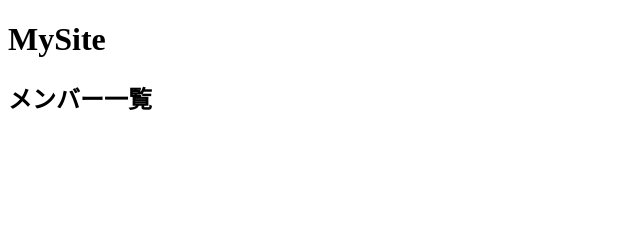
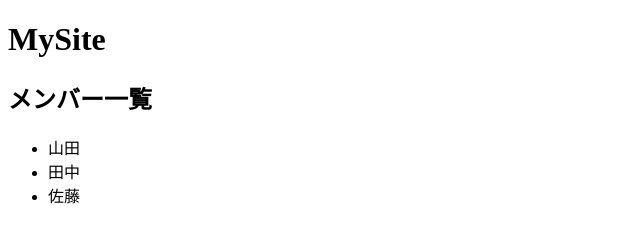
Before and after one commit to yuzuzabon/MySite, a plain HTML site: page index.html in a window 1280 px wide. Shown: the whole page, without its empty margins (0-640 px from the left). Drawn offline with Linux system fonts and the light colour scheme.

Commit message:
ダミーメンバー表示作成

```diff
--- a/index.html
+++ b/index.html
@@ -9,6 +9,11 @@
 	<body>
 		<h1>MySite</h1>
 		<h2>メンバー一覧</h2>
-		<script src="js.script.js"></script>
+		<ul>
+			<li>山田</li>
+			<li>田中</li>
+			<li>佐藤</li>
+		</ul>
 	</body>
+	<script src="js.script.js"></script>
 </html>
```
